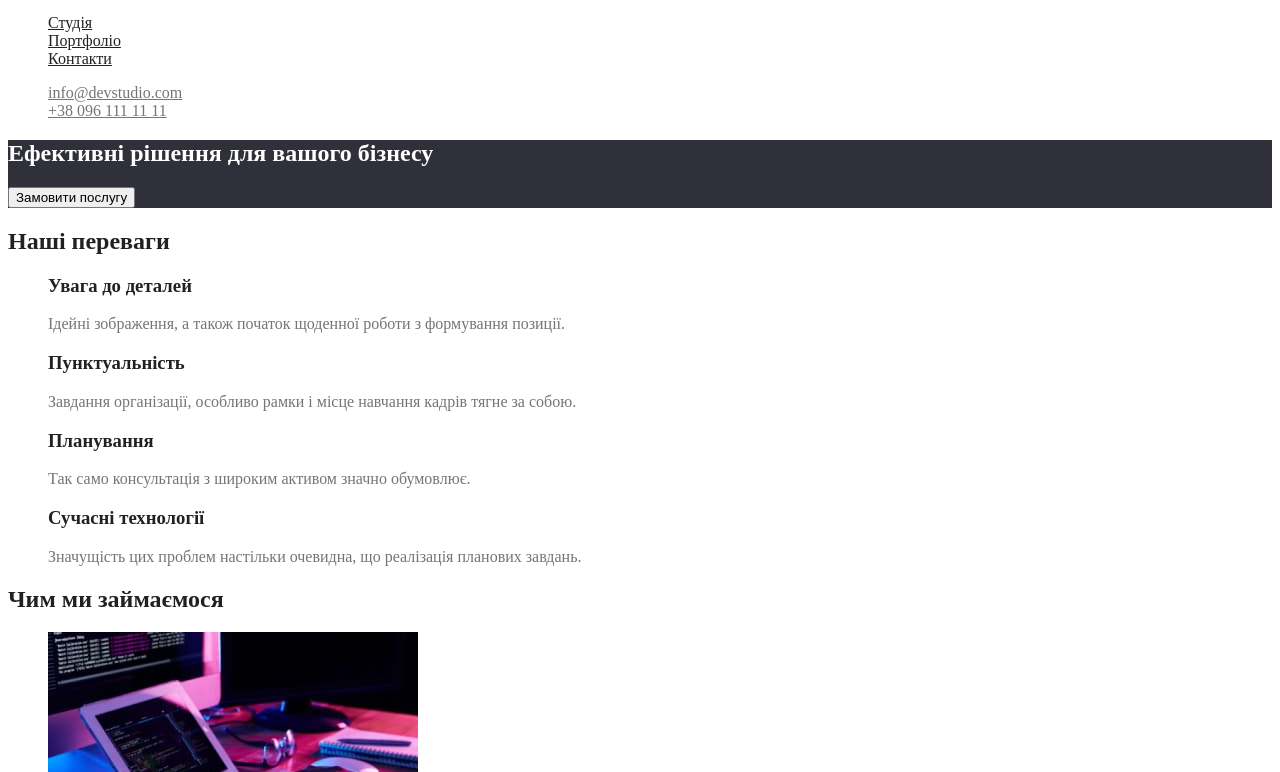
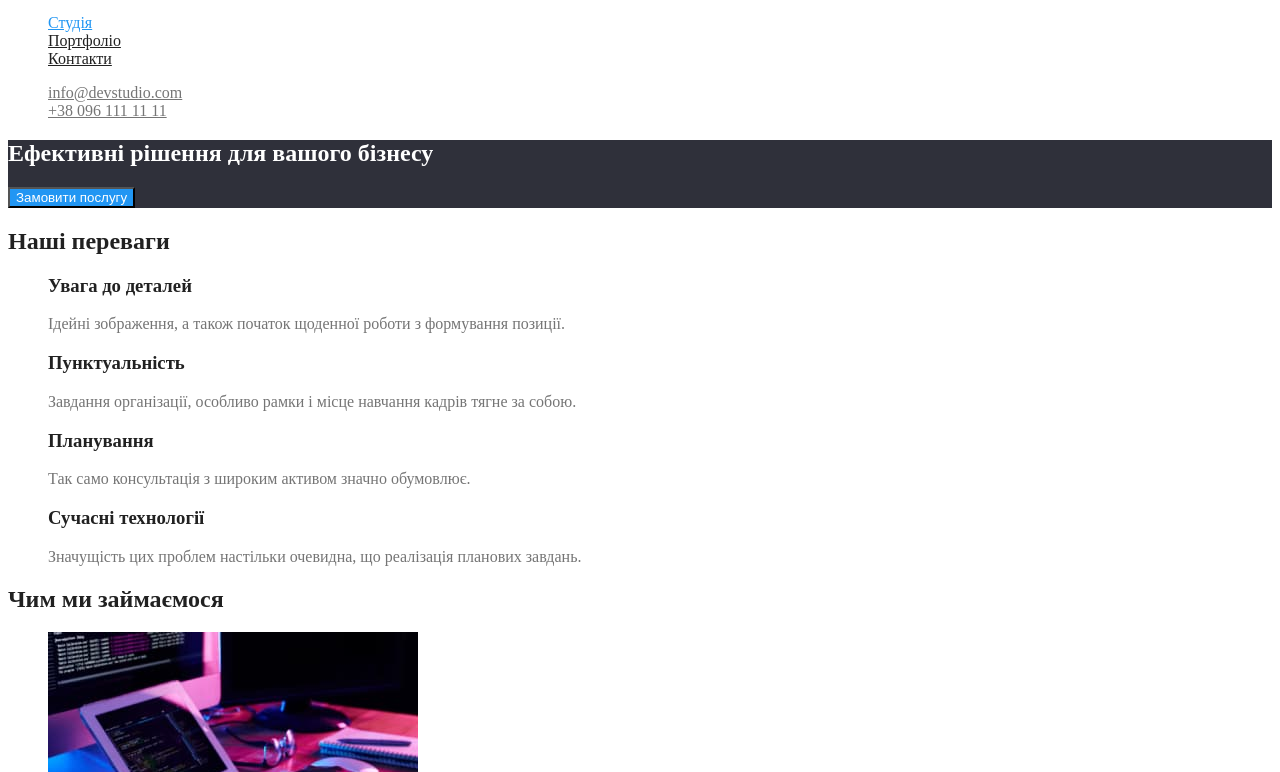
Before and after one commit to lily342s/goit-markup-hw-02-2022, a plain HTML site: page index.html in a window 1280 px wide. Shown: the part 28-800 px from the top of the page. Drawn offline with Linux system fonts and the light colour scheme.

Commit message:
Add .button

```diff
--- a/css/styles.css
+++ b/css/styles.css
@@ -51,6 +51,9 @@ body {
 .site-nav .link:focus {
     color: var(--accent-color);
 }
+.site-nav .link.current {
+    color: var(--accent-color);
+}
 
 /* Контакти */
 .contact .link {
@@ -67,6 +70,12 @@ body {
 }
 .hero {
     background-color: var(--background-hero-color);
+}
+
+/* Button */
+.button {
+    color: var(--white-color);
+    background-color: var(--accent-color);
 }
 
 /* Section */
```
